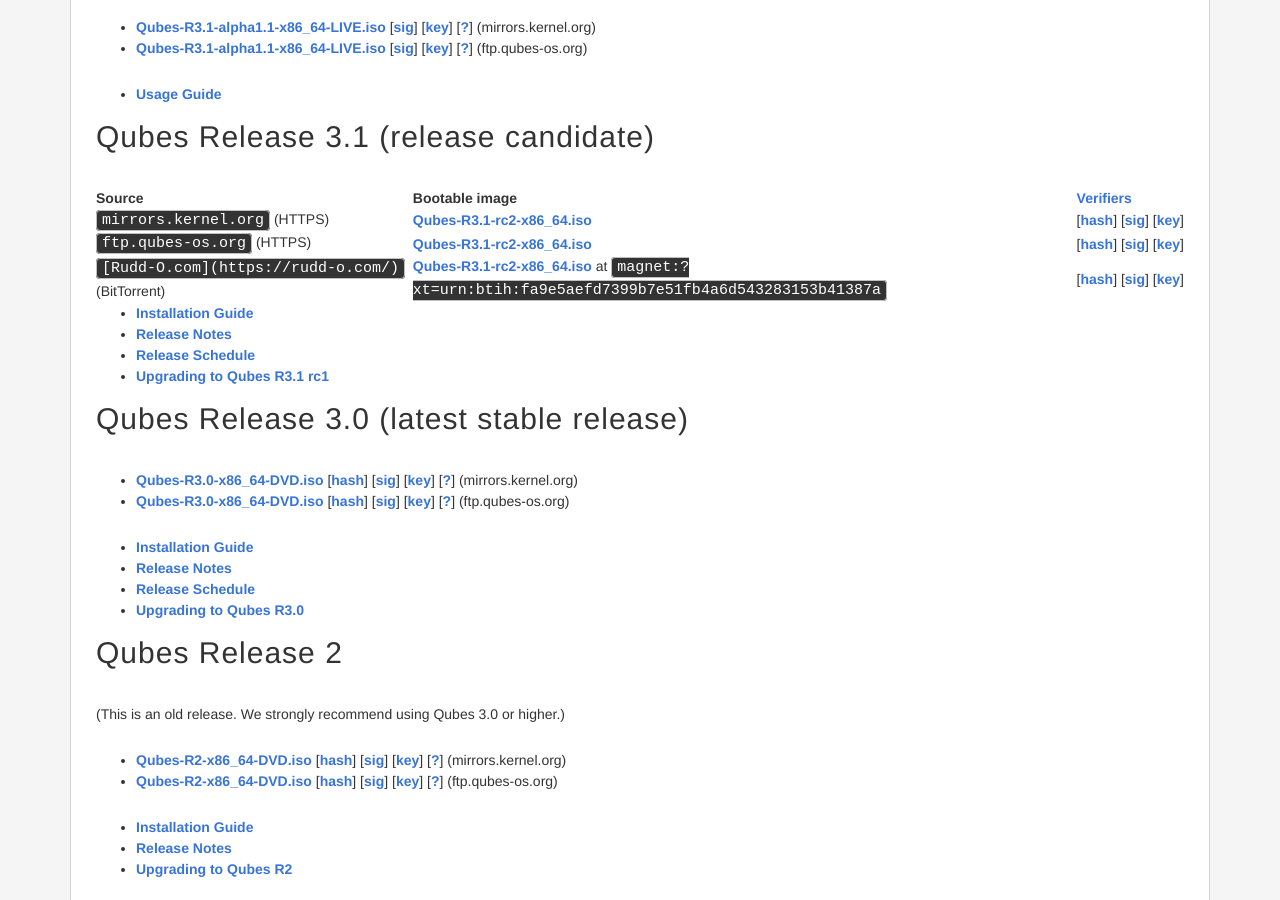
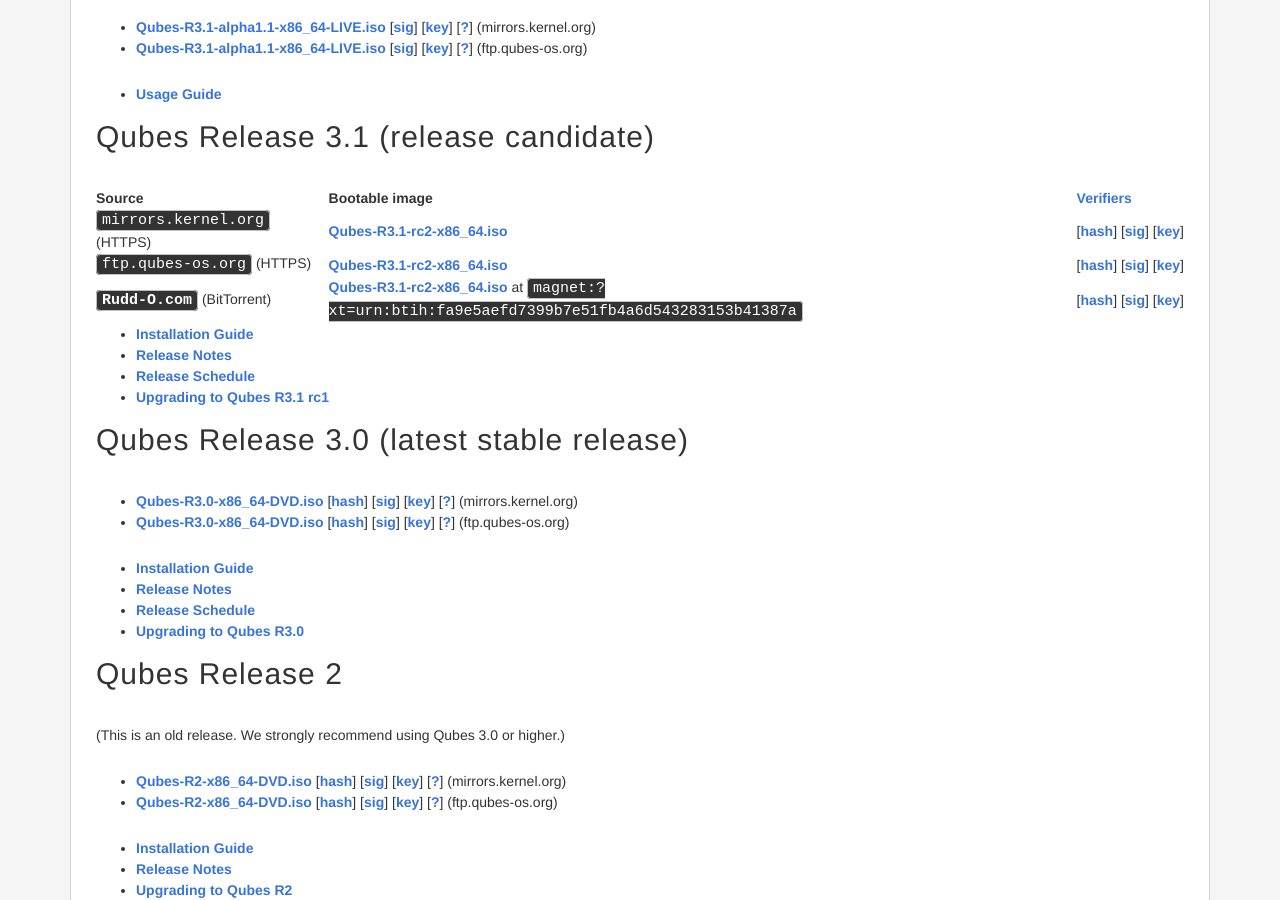
Before and after one commit to QubesOS/qubesos.github.io, a Jekyll site: the page built from pages/downloads.md, in a window 1280 px wide and 900 px high, scrolled down 481 px. Built offline with Jekyll 4.4.1, drawn with Linux system fonts in a browser that asks for light colours; some web fonts are replaced.

Commit message:
Reformat the way that the link appears so that it actually appears.

```diff
--- a/pages/downloads.md
+++ b/pages/downloads.md
@@ -42,7 +42,7 @@ Qubes Release 3.1 (release candidate)
 | ------------------------------------------------ | --------------- | --------------------------------------- |
 | `mirrors.kernel.org` (HTTPS)                     | [**Qubes-R3.1-rc2-x86_64.iso**](https://mirrors.kernel.org/qubes/iso/Qubes-R3.1-rc2-x86_64.iso)  | [[hash](https://mirrors.kernel.org/qubes/iso/Qubes-R3.1-rc2-x86_64.iso.DIGESTS)]&nbsp;[[sig](https://mirrors.kernel.org/qubes/iso/Qubes-R3.1-rc2-x86_64.iso.asc)]&nbsp;[[key](https://keys.qubes-os.org/keys/qubes-release-3-signing-key.asc)] |
 | `ftp.qubes-os.org`   (HTTPS)                     | [**Qubes-R3.1-rc2-x86_64.iso**](https://ftp.qubes-os.org/iso/Qubes-R3.1-rc2-x86_64.iso) | [[hash](https://ftp.qubes-os.org/iso/Qubes-R3.1-rc2-x86_64.iso.DIGESTS)]&nbsp;[[sig](https://ftp.qubes-os.org/iso/Qubes-R3.1-rc2-x86_64.iso.asc)]&nbsp;[[key](https://keys.qubes-os.org/keys/qubes-release-3-signing-key.asc)] |
-| `[Rudd-O.com](https://rudd-o.com/)` (BitTorrent) | [**Qubes-R3.1-rc2-x86_64.iso**](https://rudd-o.com/downloads/qubes/Qubes-R3.1-rc2-x86_64.iso.torrent) at `magnet:?xt=urn:btih:fa9e5aefd7399b7e51fb4a6d543283153b41387a` | [[hash](https://mirrors.kernel.org/qubes/iso/Qubes-R3.1-rc2-x86_64.iso.DIGESTS)]&nbsp;[[sig](https://mirrors.kernel.org/qubes/iso/Qubes-R3.1-rc2-x86_64.iso.asc)]&nbsp;[[key](https://keys.qubes-os.org/keys/qubes-release-3-signing-key.asc)] |
+| [`Rudd-O.com`](https://rudd-o.com/) (BitTorrent) | [**Qubes-R3.1-rc2-x86_64.iso**](https://rudd-o.com/downloads/qubes/Qubes-R3.1-rc2-x86_64.iso.torrent) at `magnet:?xt=urn:btih:fa9e5aefd7399b7e51fb4a6d543283153b41387a` | [[hash](https://mirrors.kernel.org/qubes/iso/Qubes-R3.1-rc2-x86_64.iso.DIGESTS)]&nbsp;[[sig](https://mirrors.kernel.org/qubes/iso/Qubes-R3.1-rc2-x86_64.iso.asc)]&nbsp;[[key](https://keys.qubes-os.org/keys/qubes-release-3-signing-key.asc)] |
 
 -   [**Installation Guide**](/doc/installation-guide/)
 -   [Release Notes](/doc/releases/3.1/release-notes/)
```
